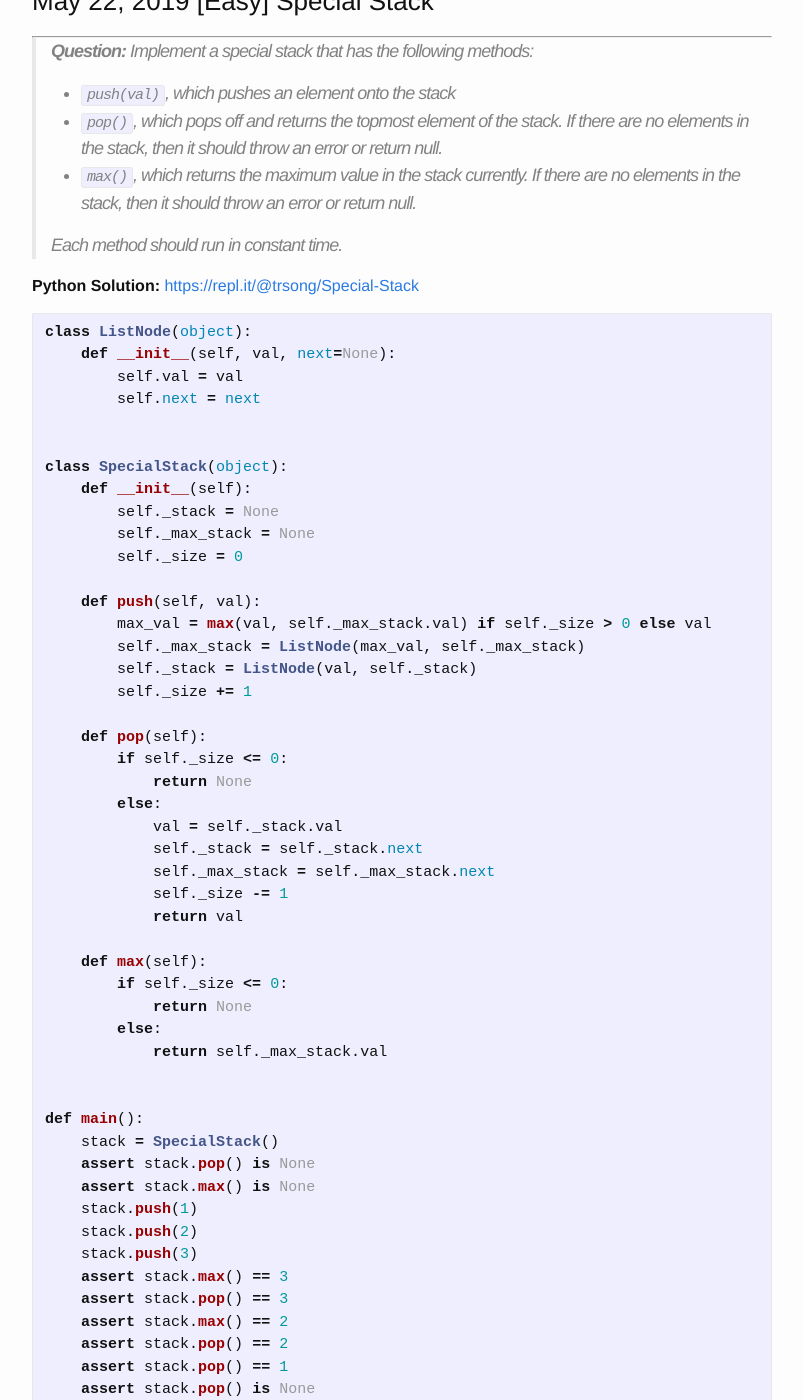
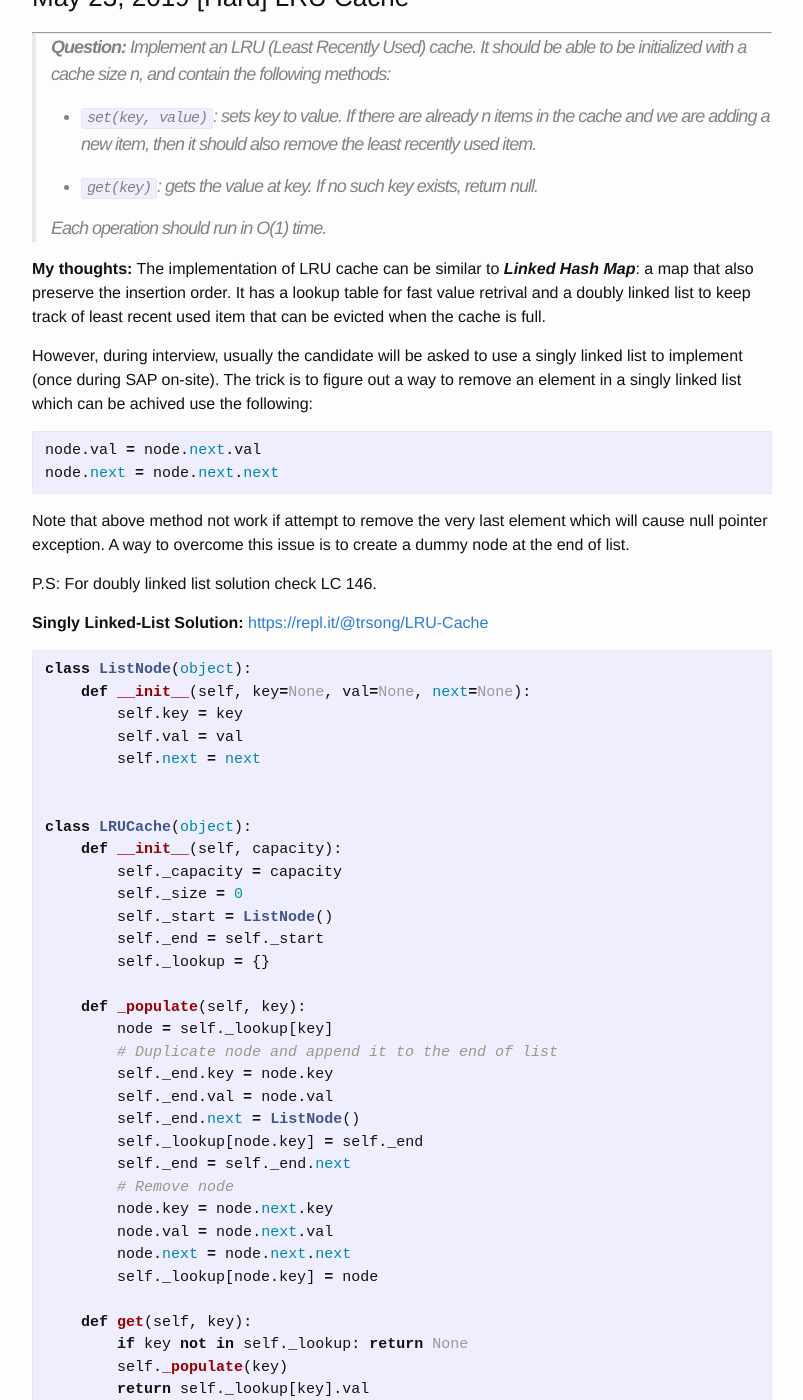
Before and after one commit to trsong/trsong.github.io, a Jekyll site: the page built from _posts/2019-04-30-DailyQuestions.md, in a window 1280 px wide and 1400 px high, scrolled down 1333 px. Shown: the whole window, without its empty margins (238-1041 px from the left). Built offline with Jekyll 4.4.1, drawn with Linux system fonts in a browser that asks for light colours; some of the changed text lies outside the part shown.

Commit message:
Add asnwer to May 23 Question

````diff
--- a/_posts/2019-04-30-DailyQuestions.md
+++ b/_posts/2019-04-30-DailyQuestions.md
@@ -82,8 +83,6 @@ One of the player chooses ‘O’ and the other ‘X’ to mark their respective
 >
 > Do this in O(N) time.
 
--->
-
 ### May 23, 2019 \[Hard\] LRU Cache
 ---
 > **Question:** Implement an LRU (Least Recently Used) cache. It should be able to be initialized with a cache size n, and contain the following methods:
@@ -94,6 +93,95 @@ One of the player chooses ‘O’ and the other ‘X’ to mark their respective
 >
 > Each operation should run in O(1) time.
 
+**My thoughts:** The implementation of LRU cache can be similar to ***Linked Hash Map***: a map that also preserve the insertion order. It has a lookup table for fast value retrival and a doubly linked list to keep track of least recent used item that can be evicted when the cache is full.
+
+However, during interview, usually the candidate will be asked to use a singly linked list to implement (once during SAP on-site). The trick is to figure out a way to remove an element in a singly linked list which can be achived use the following:
+
+```py
+node.val = node.next.val
+node.next = node.next.next
+```
+
+Note that above method not work if attempt to remove the very last element which will cause null pointer exception. A way to overcome this issue is to create a dummy node at the end of list.
+
+P.S: For doubly linked list solution check LC 146.
+
+**Singly Linked-List Solution:** [https://repl.it/@trsong/LRU-Cache](https://repl.it/@trsong/LRU-Cache)
+```py
+class ListNode(object):
+    def __init__(self, key=None, val=None, next=None):
+        self.key = key
+        self.val = val
+        self.next = next
+
+
+class LRUCache(object):
+    def __init__(self, capacity):
+        self._capacity = capacity
+        self._size = 0
+        self._start = ListNode()
+        self._end = self._start
+        self._lookup = {}
+
+    def _populate(self, key):
+        node = self._lookup[key]
+        # Duplicate node and append it to the end of list
+        self._end.key = node.key
+        self._end.val = node.val
+        self._end.next = ListNode()
+        self._lookup[node.key] = self._end
+        self._end = self._end.next
+        # Remove node
+        node.key = node.next.key
+        node.val = node.next.val
+        node.next = node.next.next
+        self._lookup[node.key] = node
+
+    def get(self, key):
+        if key not in self._lookup: return None
+        self._populate(key)
+        return self._lookup[key].val
+
+    def set(self, key, val):
+        if key in self._lookup:
+            self._lookup[key].val = val
+            self._populate(key)
+        else:
+            if self._size >= self._capacity:
+                del self._lookup[self._start.key]
+                self._start = self._start.next
+                self._size -= 1
+            node = ListNode(key, val, self._start)
+            self._start = node
+            self._lookup[key] = node
+            self._populate(node.key)
+            self._size += 1
+
+
+def main():
+    cache = LRUCache(3)
+    cache.set(0, 0)  # Least Recent -> 0 -> Most Recent
+    cache.set(1, 1)  # Least Recent -> 0, 1 -> Most Recent
+    cache.set(2, 2)  # Least Recent -> 0, 1, 2 -> Most Recent
+    cache.set(3, 3)  # Least Recent -> 1, 2, 3 -> Most Recent. Evict 0
+    assert cache.get(0) is None
+    assert cache.get(2) == 2  # Least Recent -> 1, 3, 2 -> Most Recent
+    cache.set(4, 4)  # Least Recent -> 3, 2, 4 -> Most Recent. Evict 1
+    assert cache.get(1) is None
+    assert cache.get(2) == 2  # Least Recent -> 3, 4, 2 -> Most Recent
+    assert cache.get(3) == 3  # Least Recent -> 4, 2, 3 -> Most Recent
+    assert cache.get(2) == 2  # Least Recent -> 4, 3, 2 -> Most Recent
+    cache.set(5, 5)  # Least Recent -> 3, 2, 5 -> Most Recent. Evict 4
+    cache.set(6, 6)  # Least Recent -> 2, 5, 6 -> Most Recent. Evict 3
+    assert cache.get(4) is None
+    assert cache.get(3) is None
+    cache.set(7, 7)  # Least Recent -> 5, 6, 7 -> Most Recent. Evict 2
+    assert cache.get(2) is None
+
+
+if __name__ == '__main__':
+    main()
+```
 
 ### May 22, 2019 \[Easy\] Special Stack
 ---
````
Also changed, not shown: other parts of _posts/2019-04-30-DailyQuestions.md (+3 -2 lines).
